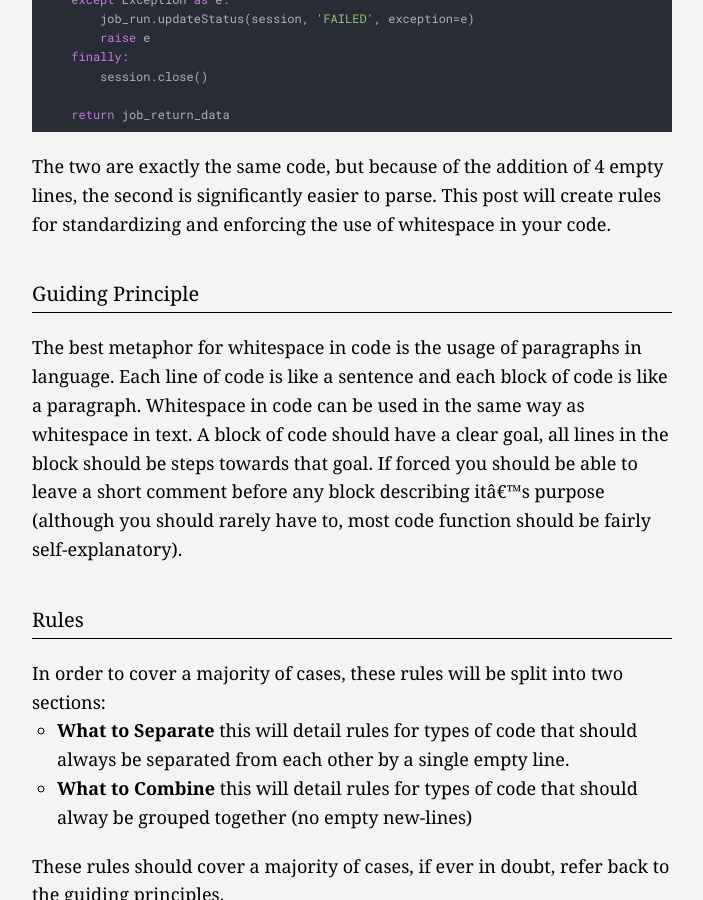
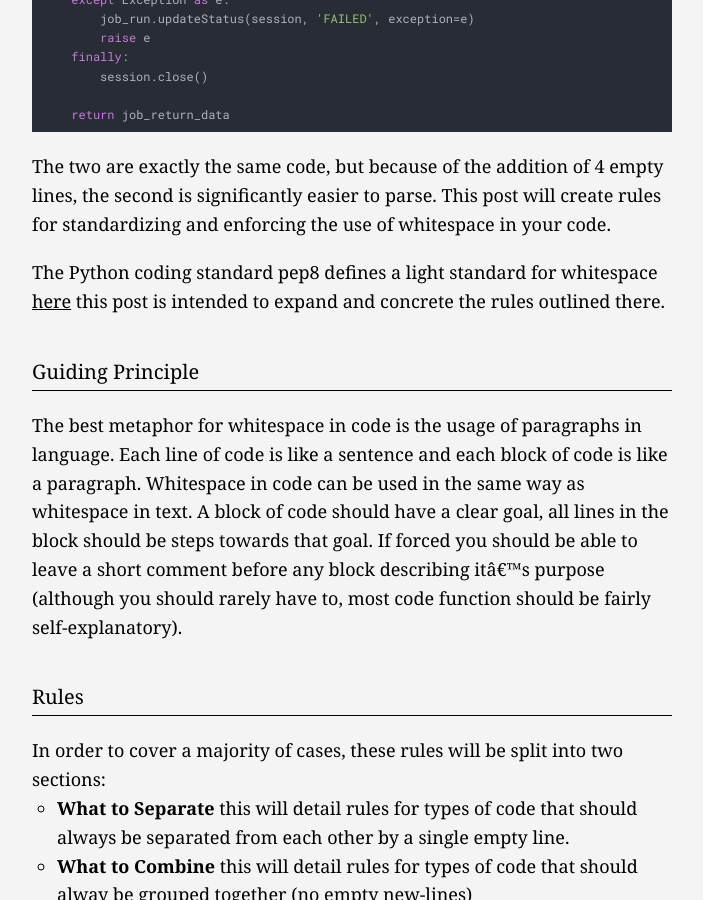
Before and after one commit to frenchie4111/frenchie4111.github.io, a Jekyll site: the page built from _posts/2020-05-27-Coding-Standards-Whitespace.md, in a window 1280 px wide and 900 px high, scrolled down 1618 px. Shown: the whole window, without its empty margins (288-991 px from the left). Built offline with Jekyll 4.4.1, drawn with Linux system fonts in a browser that asks for light colours; nearby versions of some CDN libraries.

Commit message:
Added link to pep8

```diff
--- a/_posts/2020-05-27-Coding-Standards-Whitespace.md
+++ b/_posts/2020-05-27-Coding-Standards-Whitespace.md
@@ -74,6 +74,9 @@ def runProcessingJob(job_name, input_data_id):
 The two are exactly the same code, but because of the addition of 4 empty lines,
 the second is significantly easier to parse. This post will create rules for
 standardizing and enforcing the use of whitespace in your code.
+
+The Python coding standard pep8 defines a light standard for whitespace [here](https://www.python.org/dev/peps/pep-0008/#blank-lines)
+this post is intended to expand and concrete the rules outlined there.
 
 ## Guiding Principle
 
```
